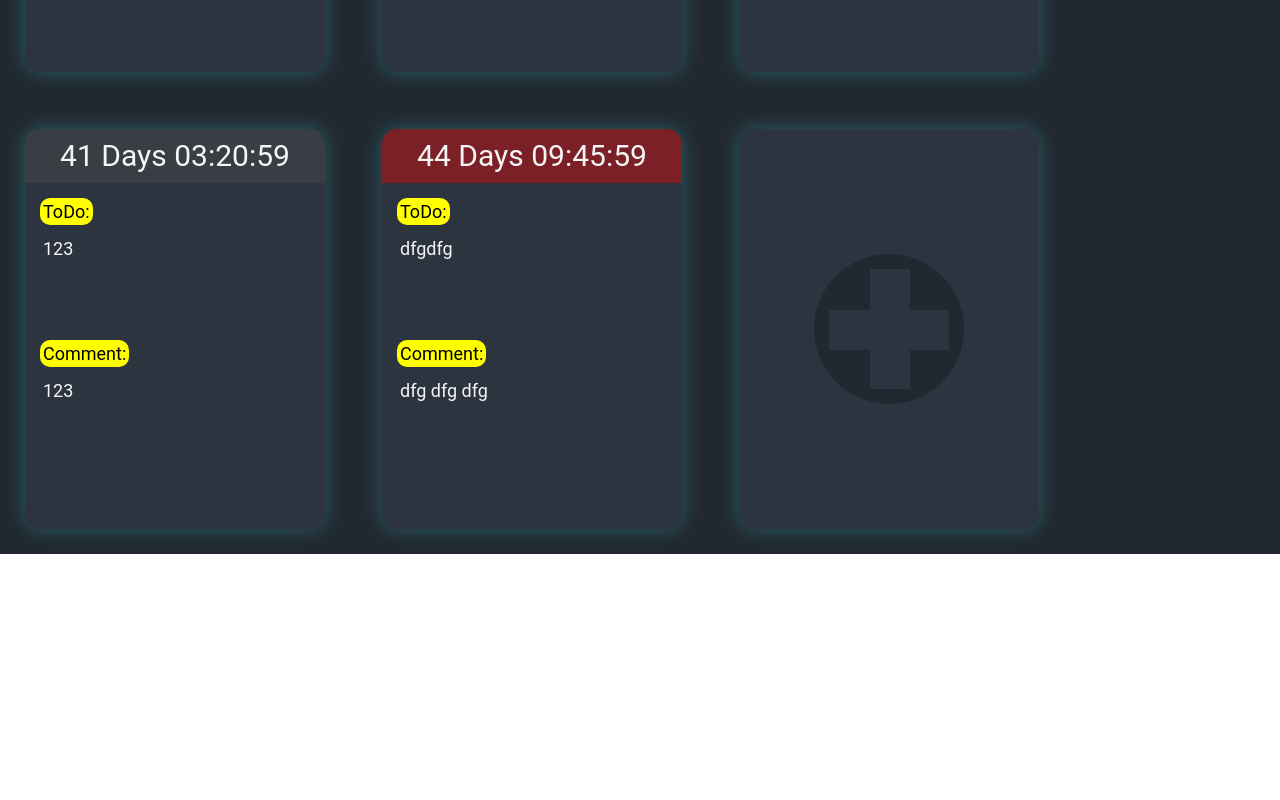
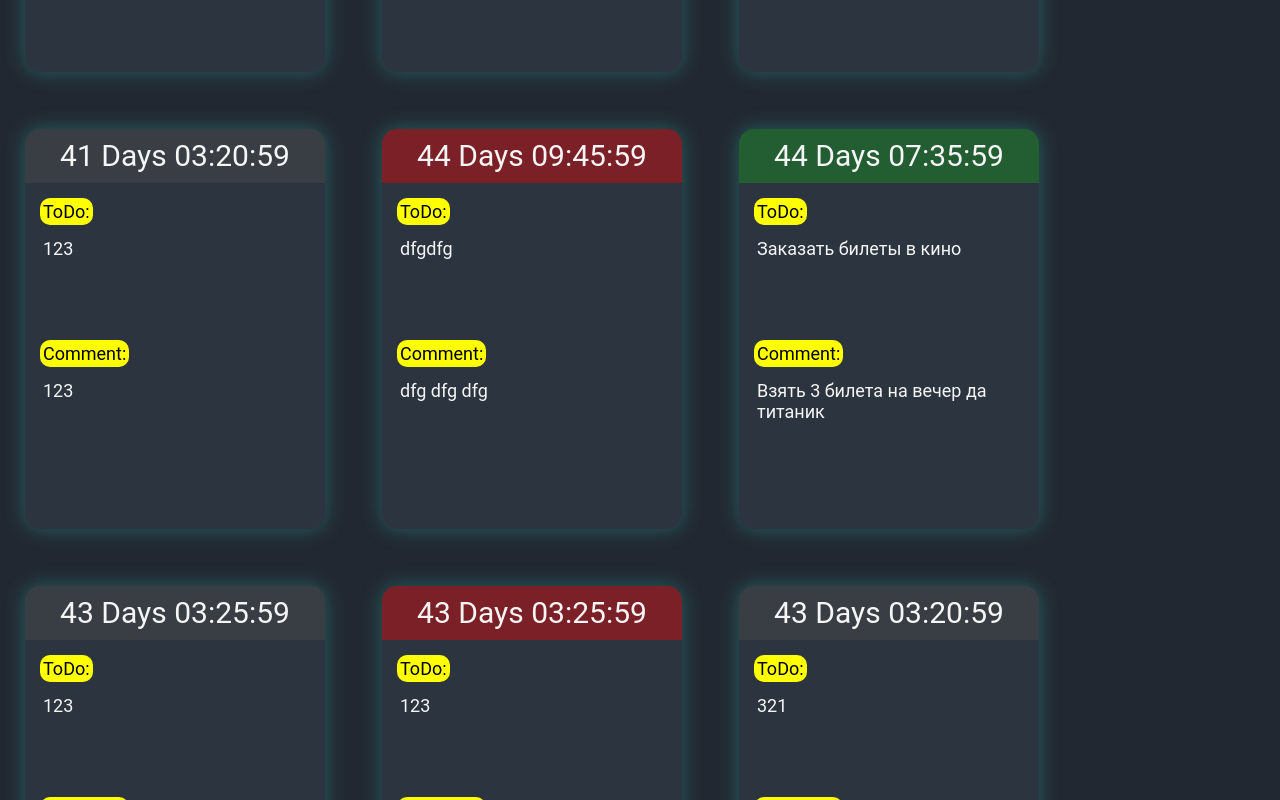
Before and after one commit to TonyNexis/ToDoBoardReactVite, a React (Vite) app: page / in a window 1280 px wide. Shown: the part 880-1680 px from the top of the page. Before the commit the page ends 1434 px from the top, so only its background shows below. Built offline with nearby package versions, Linux system fonts and the light colour scheme; no server answers.

Commit message:
added dataFetch after creating a card

```diff
--- a/db.json
+++ b/db.json
@@ -55,6 +55,41 @@
       "comment": "dfg dfg dfg ",
       "status": "Hot",
       "date": "03/29/2024 06:30"
+    },
+    {
+      "id": "e12e3e6e-bd0a-4076-9605-3d5ac311f656",
+      "title": "Заказать билеты в кино",
+      "comment": "Взять 3 билета на вечер да титаник",
+      "status": "Important",
+      "date": "03/29/2024 04:20"
+    },
+    {
+      "id": "e91582a1-9b1f-4701-95c8-bd67e441f99c",
+      "title": "123",
+      "comment": "123",
+      "status": "Normal",
+      "date": "03/28/2024 00:10"
+    },
+    {
+      "id": "9f9a6857-7074-4035-b98a-2ca09381dac3",
+      "title": "123",
+      "comment": "123",
+      "status": "Hot",
+      "date": "03/28/2024 00:10"
+    },
+    {
+      "id": "ab6e63fc-03c1-4363-8b38-c6d02d566d3a",
+      "title": "321",
+      "comment": "32",
+      "status": "Normal",
+      "date": "03/28/2024 00:05"
+    },
+    {
+      "id": "19dbf1f4-b546-4df7-8847-3bf917c9e645",
+      "title": "123",
+      "comment": "123",
+      "status": "Normal",
+      "date": "03/28/2024 00:05"
     }
   ]
 }
--- a/src/pages/main/MainPage.jsx
+++ b/src/pages/main/MainPage.jsx
@@ -15,10 +15,17 @@ const MainPage = () => {
 	const isModalOpen = useSelector(state => state.cardAdd.modalCardAddIsOpen)
 	const dataToDo = useSelector(state => state.dataToDo.data)
 	const loadingStatus = useSelector(state => state.dataToDo.loading)
+	const sended = useSelector(state => state.dataToDo.sended)
 
 	useEffect(() => {
 		dispatch(fetchData())
 	}, [dispatch])
+
+	useEffect(() => {
+		if (sended) {
+			dispatch(fetchData())
+		}
+	}, [sended, dispatch])
 
 	return (
 		<div className={styles.page}>
```
